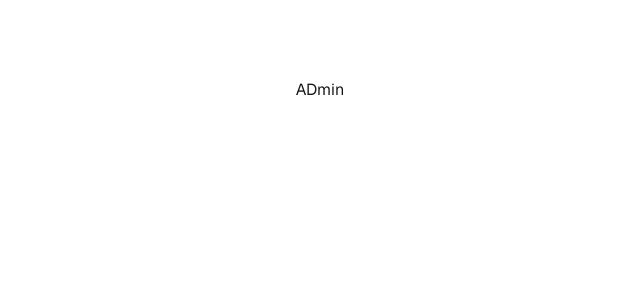
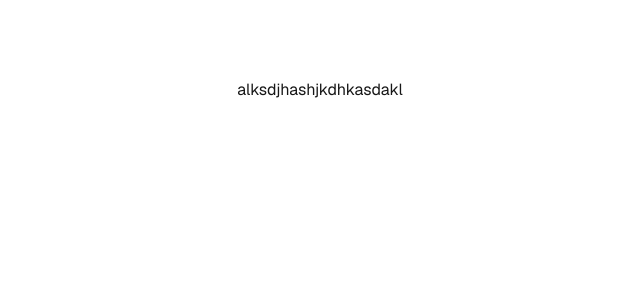
Before and after one commit to Csodhuu/blog-admin, a Next.js app: page / in a window 1280 px wide. Shown: the top 300 px of the page, without its empty margins (320-960 px from the left). Built offline with nearby package versions, Linux system fonts and the light colour scheme.

Commit message:
f commit

```diff
--- a/src/app/page.tsx
+++ b/src/app/page.tsx
@@ -1,7 +1,7 @@
 export default function Home() {
   return (
     <div className="font-sans grid grid-rows-[20px_1fr_20px] items-center justify-items-center min-h-screen p-8 pb-20 gap-16 sm:p-20">
-      ADmin
+      alksdjhashjkdhkasdakl
     </div>
   );
 }
```
